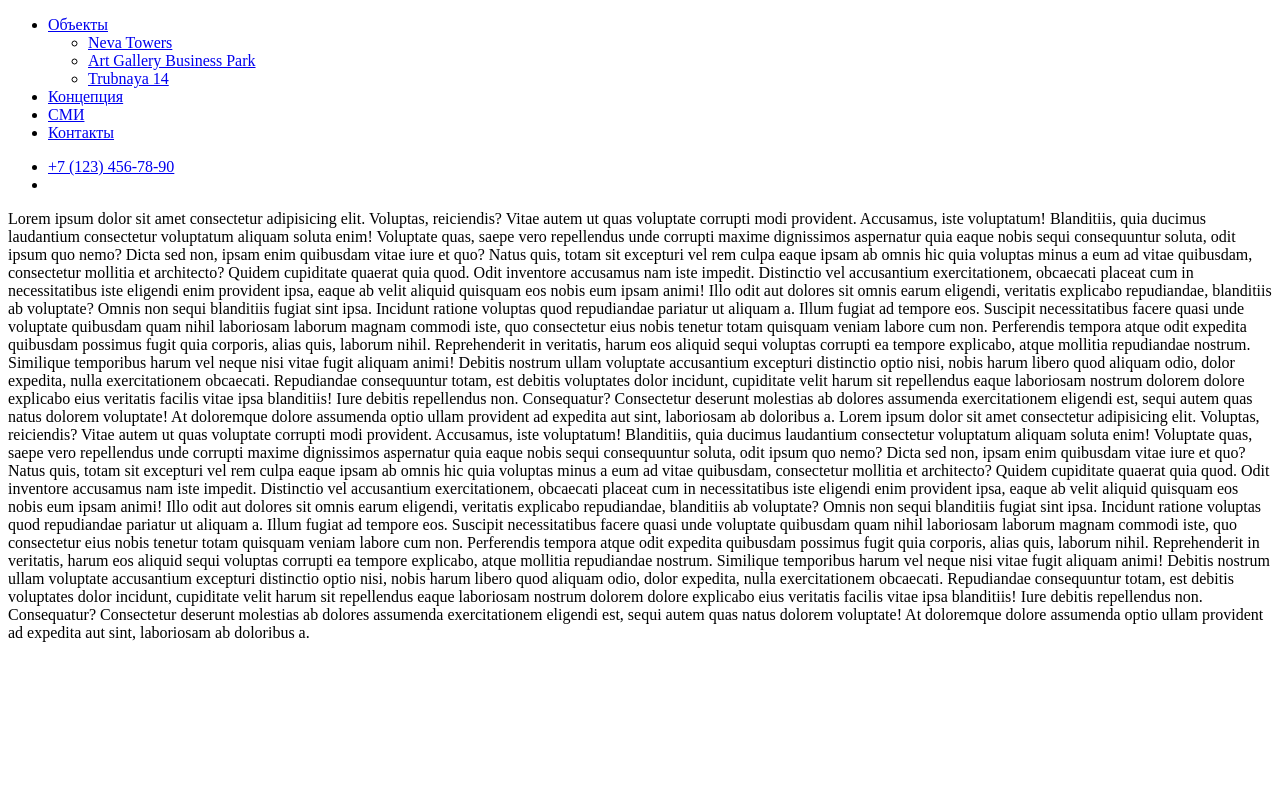
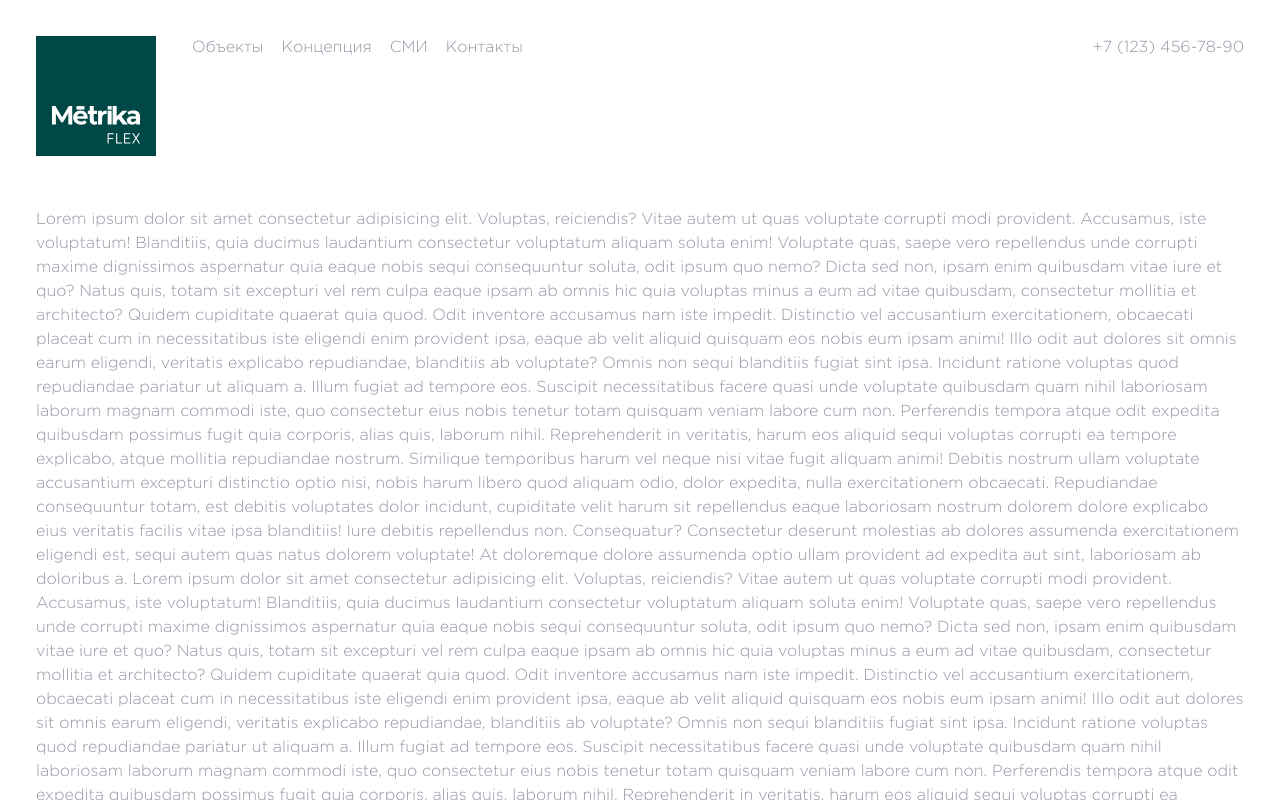
Before and after one commit to Yuretz-zz/Metrika, a plain HTML site: page index.html in a window 1280 px wide. Drawn offline with Linux system fonts and the light colour scheme; the site is published under a folder, as on GitHub Pages, so addresses that start at the root find nothing; files whose address does not match are found by name.

Commit message:
Update index.html

```diff
--- a/index.html
+++ b/index.html
@@ -7,10 +7,10 @@
     <meta name="format-detection" content="telephone=no">
     <!-- <link rel="preload" href="fonts/gothampro_light.woff2" as="font" crossorigin="anonymous"> -->
 
-    <link rel="stylesheet" href="/css/reset.css">
-    <link rel="stylesheet" href="/css/fonts.css">
-    <link rel="stylesheet" href="/css/style.css">
-    <link rel="stylesheet" href="/css/header-style.css">
+    <link rel="stylesheet" href="css/reset.css">
+    <link rel="stylesheet" href="css/fonts.css">
+    <link rel="stylesheet" href="css/style.css">
+    <link rel="stylesheet" href="css/header-style.css">
     <title>Document</title>
 </head>
 <body>
```
